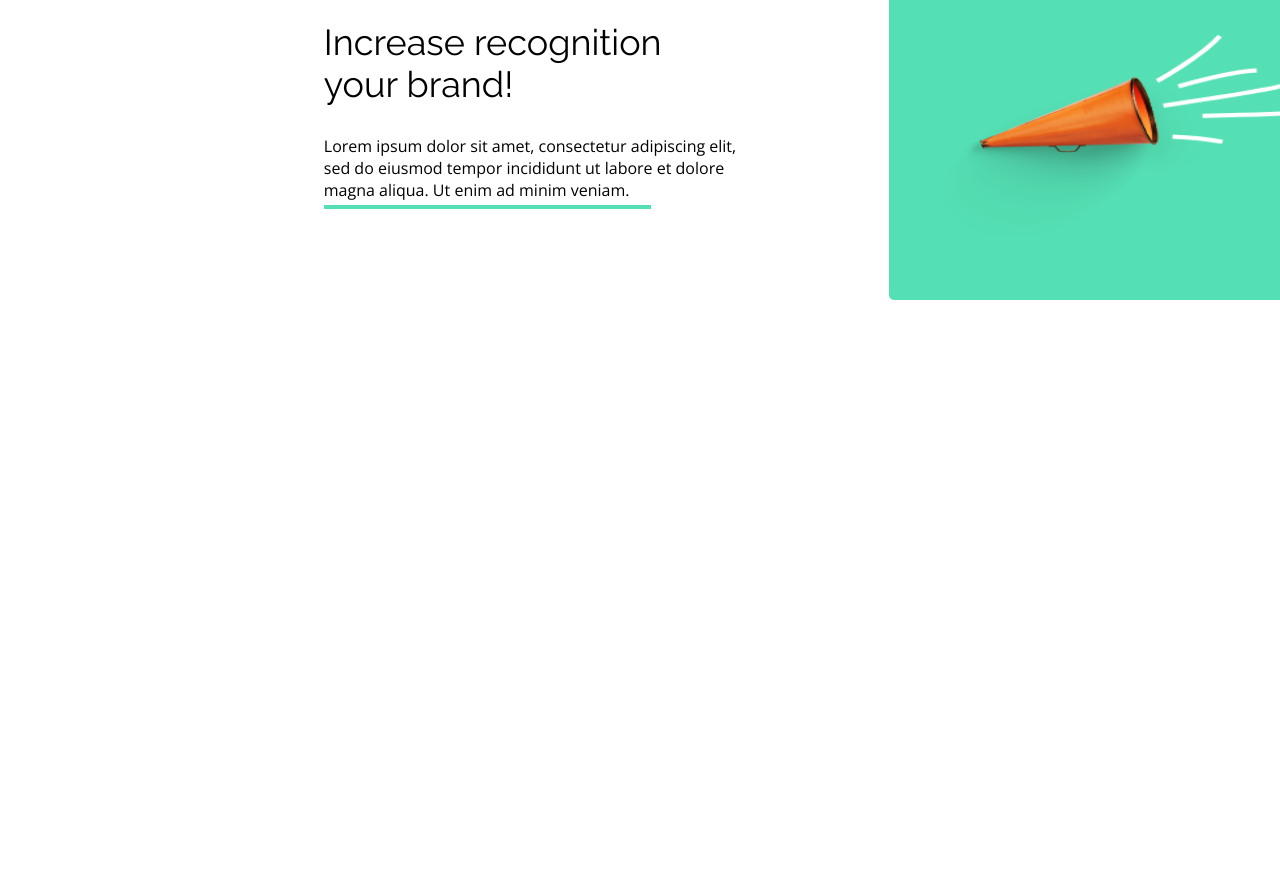
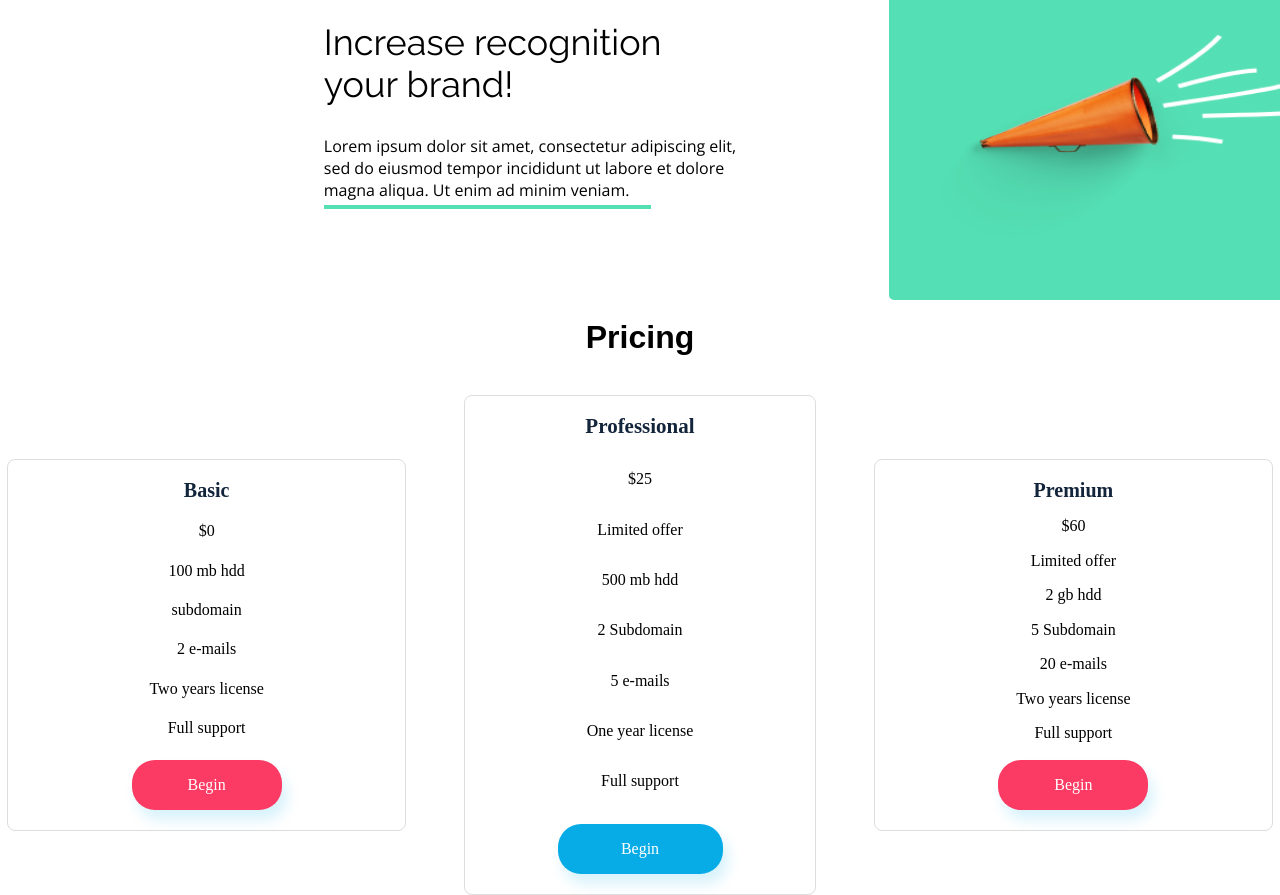
Before and after one commit to samopocuc/BestShop, a website: page index.html in a window 1280 px wide. Shown: the part 2331-3226 px from the top of the page. Before the commit the page ends 2631 px from the top, so only its background shows below. Drawn offline with nearby package versions, Linux system fonts and the light colour scheme.

Commit message:
add pricing columns and buttons

```diff
--- a/css/style.css
+++ b/css/style.css
@@ -449,3 +449,72 @@
 .feature-img1 img {
     transform: translateY(15px); /* premakne sliko 15px navzdol */
 }
+
+/* Section Container */
+.section-container {
+    max-width: 1266px;
+    margin: 0 auto;
+    display: flex;
+    flex-direction: column; /* naslov nad stolpci */
+    align-items: center;    /* centrirano horizontalno */
+}
+
+/* Naslov sekcije */
+.section__title {
+    text-align: center;
+    margin-bottom: 2rem;
+    font-family: 'Arial', sans-serif;
+    font-size: 2rem;
+    font-weight: bold;
+}
+.section__column--title {
+    font-family: var(--primary-font) sans-serif;
+    font-size: 20px;
+    color: var(--dark-blue-color);
+    font-weight: bold;
+}
+.section__column:nth-child(2) .section__column--title {
+    font-size: 21px;
+}
+
+
+/* Wrapper za stolpce */
+.section__columns {
+    display: flex;
+    justify-content: center;
+    align-items: center;
+    gap: 58px;
+    width: 100%;
+
+}
+
+/* Posamezni stolpci */
+.section__column {
+    display: flex;
+    flex-direction: column;
+    justify-content: space-between; /* top elementi zgoraj, ostalo spodaj */
+    height: 100%;
+    text-align: center;
+    padding: 20px;
+    border: 1px solid #ddd;
+    border-radius: 8px;
+}
+.section__column:nth-child(1) { width: 461px; height: 372px; }
+.section__column:nth-child(2) { width: 405px; height: 500px; }
+.section__column:nth-child(3) { width: 461px; height: 372px; }
+
+.section__column .btn  {
+    display: flex;
+    justify-content: center;
+    align-items: center;
+    border-radius: 23px;
+    background-color: #FB3B64;
+    width: 150px;
+    height: 50px;
+    box-shadow: 5px 10px 14px var(--blue-color-transparent);
+    margin: 0 auto;
+}
+.section__column:nth-child(2) .btn {
+    background-color: var(--vivid-blue-color);
+    width: 165px;
+}
--- a/index.html
+++ b/index.html
@@ -89,7 +89,7 @@
                     <p>Lorem ipsum dolor sit amet, consectetur adipiscing elit, sed do eiusmod tempor incididunt ut labore et dolore magna aliqua. Ut enim ad minim veniam.</p>
                 </div>
                     <div class="feature-img1">
-                    <img src="../images/macbook2.png" alt="Macbook" class="feature-img">
+                    <img src="/images/macbook2.png" alt="Macbook" class="feature-img">
                 </div>
             </div>
         </div>
@@ -98,7 +98,7 @@
         <div class="features__container2">
             <div class="feature-row reverse">
                 <div class="feature-img2">
-                    <img src="../images/iPhone2.png" alt="iPhone" class="feature-img">
+                    <img src="/images/iPhone2.png" alt="iPhone" class="feature-img">
                 </div>
                 <div class="feature-text color_blue">
                     <h3>Your shop is <br>where you are!</h3>
@@ -114,11 +114,50 @@
                 </div>
 
                 <div class="feature-img3">
-                    <img src="../images/trumpet.png" alt="Trumpet" class="feature-img">
+                    <img src="/images/trumpet.png" alt="Trumpet" class="feature-img">
                 </div>
             </div>
     </section>
-
+    <!-- pricing -->
+    <section class="section" id="service">
+        <div class="section-container">
+            <h2 class="section__title">Pricing</h2>
+            <div class="section__columns">
+                <div class="section__column">
+                    <h2 class="section__column--title">Basic</h2>
+                    <p class="section__column--subtitle">$0</p>
+                    <p class="section__column--subtitle">100 mb hdd</p>
+                    <p class="section__column--subtitle">subdomain</p>
+                    <p class="section__column--subtitle">2 e-mails</p>
+                    <p class="section__column--subtitle">Two years license</p>
+                    <p class="section__column--subtitle">Full support</p>
+                    <a href="#" class="btn btn-primary btn-large">Begin</a>
+                </div>
+                <div class="section__column">
+                    <h2 class="section__column--title">Professional</h2>
+                    <p class="section__column--subtitle">$25</p>
+                    <p class="section__column--subtitle">Limited offer</p>
+                    <p class="section__column--subtitle">500 mb hdd</p>
+                    <p class="section__column--subtitle">2 Subdomain</p>
+                    <p class="section__column--subtitle">5 e-mails</p>
+                    <p class="section__column--subtitle">One year license</p>
+                    <p class="section__column--subtitle">Full support</p>
+                    <a href="#" class="btn btn-primary btn-large">Begin</a>
+                </div>
+                <div class="section__column">
+                    <h2 class="section__column--title">Premium</h2>
+                    <p class="section__column--subtitle">$60</p>
+                    <p class="section__column--subtitle">Limited offer</p>
+                    <p class="section__column--subtitle">2 gb hdd</p>
+                    <p class="section__column--subtitle">5 Subdomain</p>
+                    <p class="section__column--subtitle">20 e-mails</p>
+                    <p class="section__column--subtitle">Two years license</p>
+                    <p class="section__column--subtitle">Full support</p>
+                    <a href="#" class="btn btn-primary btn-large">Begin</a>
+                </div>
+            </div>
+        </div>
+    </section>
 
 
 
```
